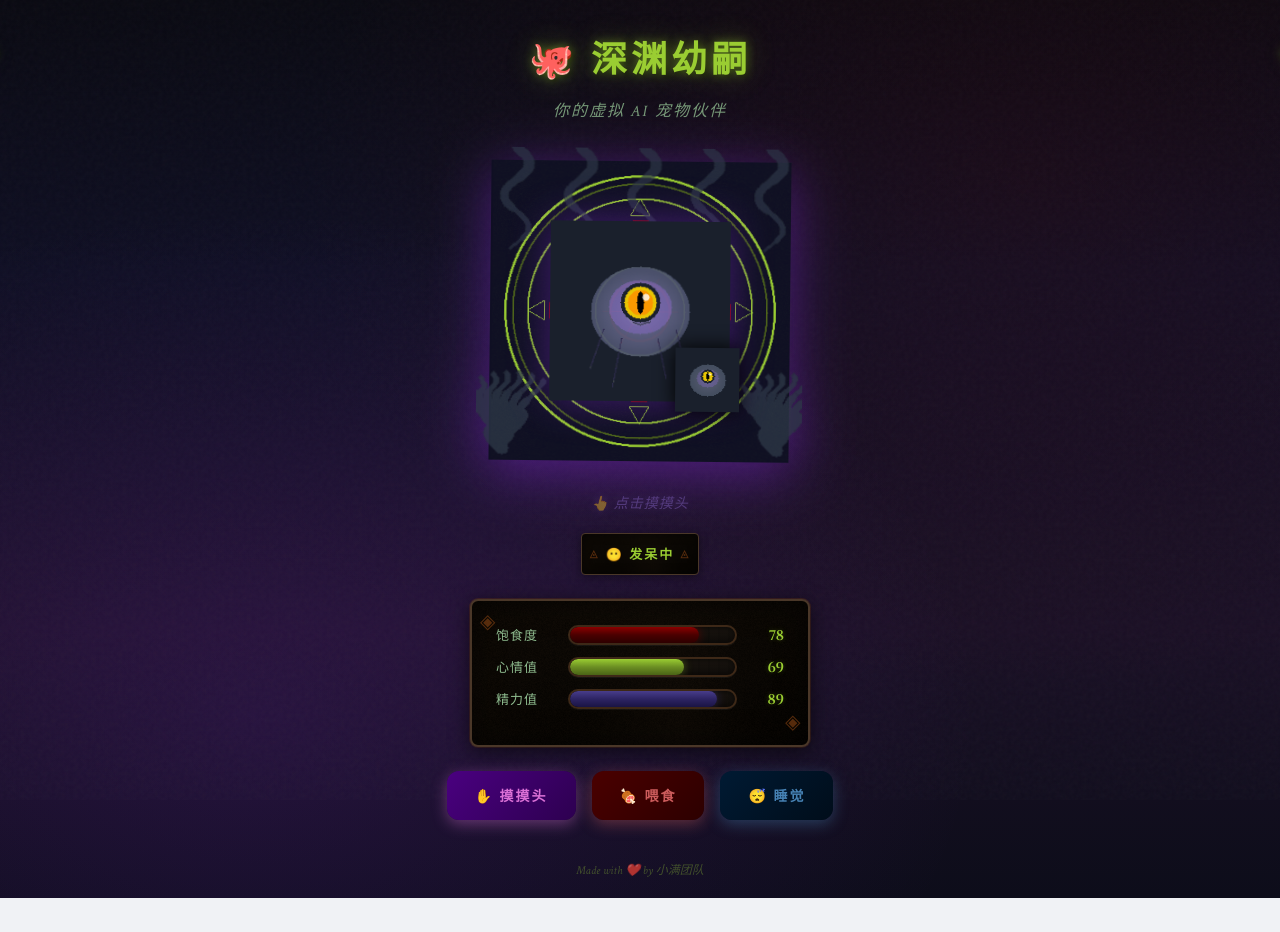
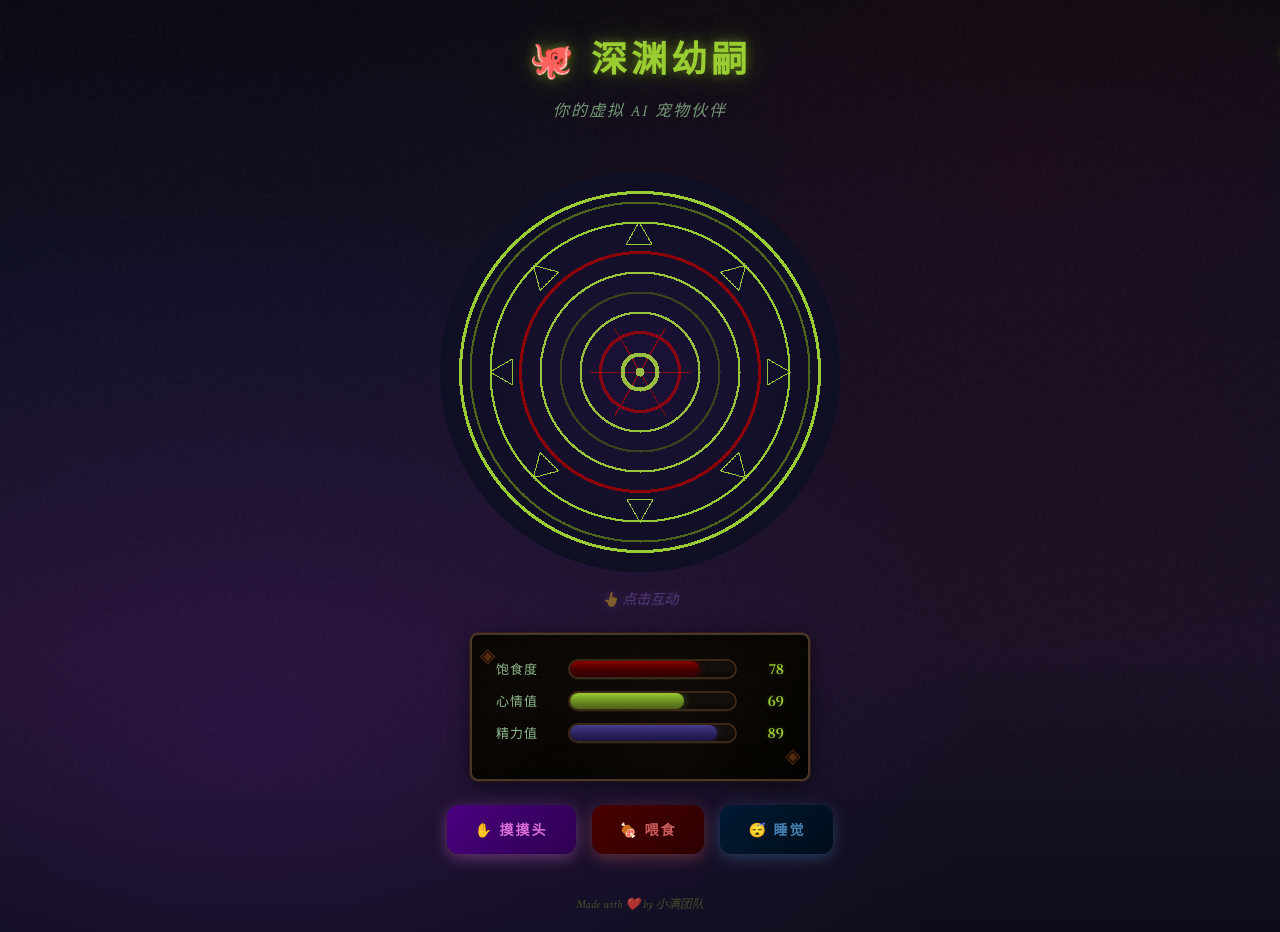
Before and after one commit to HongyiLU/ai-pet, a React (Vite) app: page / in a window 1280 px wide. Before the commit the page ends 898 px from the top, so only its background shows below. Built offline with nearby package versions, Linux system fonts and the light colour scheme; the HTML template or start-up script is replaced by a standard one.

Commit message:
fix: 修复App.tsx导入CanvasPet组件

```diff
--- a/src/App.tsx
+++ b/src/App.tsx
@@ -1,5 +1,5 @@
 import { usePetState } from './hooks/usePetState'
-import { PetDisplay } from './components/PetDisplay'
+import { CanvasPet } from './canvas-pet/CanvasPet'
 import { StatBar } from './components/StatBar'
 import './App.css'
 
@@ -14,7 +14,7 @@ function App() {
       </header>
 
       <main className="app-main">
-        <PetDisplay
+        <CanvasPet
           state={state}
           onClick={state === 'sleep' ? wakeUp : pet}
         />
```
Also changed, not shown: 5 other files (tests, documents, lock files or other folders).
